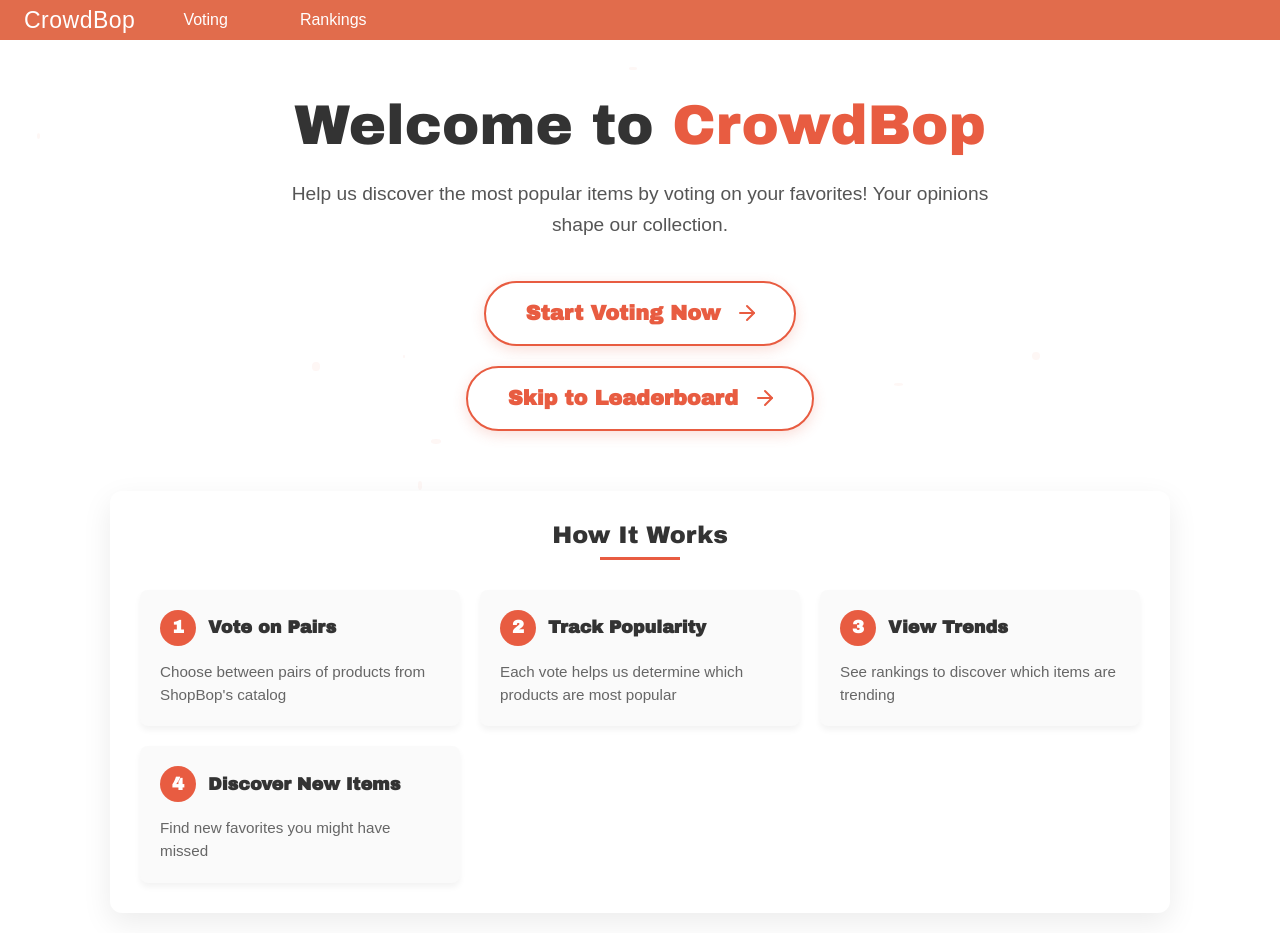
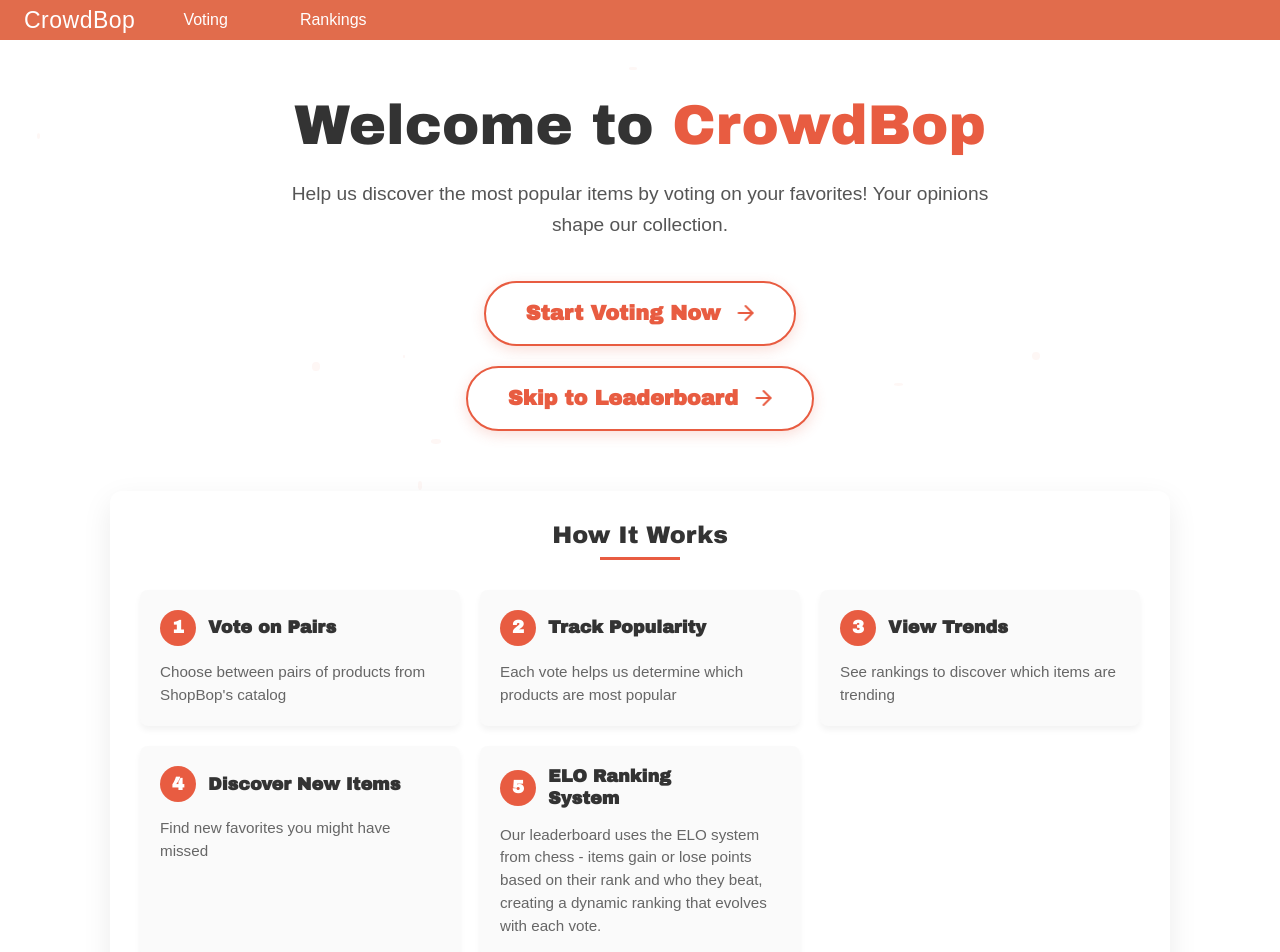
Before and after one commit to Crowdbop-ai/React_website, a React (Vite) app: page / in a window 1280 px wide. Shown: the top 952 px of the page. Built offline with nearby package versions, Linux system fonts and the light colour scheme.

Commit message:
ELO ranking system

```diff
--- a/src/content/CrowdbopHome.jsx
+++ b/src/content/CrowdbopHome.jsx
@@ -611,6 +611,76 @@
               Find new favorites you might have missed
             </p>
           </div>
+
+          {/* Step 5 */}
+          <div
+            className="step-card"
+            style={{
+              padding: "20px",
+              backgroundColor: "#fafafa",
+              borderRadius: "8px",
+              boxShadow: "0 4px 6px rgba(0,0,0,0.05)",
+              transition: "transform 0.3s ease, box-shadow 0.3s ease",
+              cursor: "default",
+            }}
+            onMouseOver={(e) => {
+              e.currentTarget.style.transform = "translateY(-5px)";
+              e.currentTarget.style.boxShadow = "0 8px 15px rgba(0,0,0,0.1)";
+            }}
+            onMouseOut={(e) => {
+              e.currentTarget.style.transform = "translateY(0)";
+              e.currentTarget.style.boxShadow = "0 4px 6px rgba(0,0,0,0.05)";
+            }}
+          >
+            <div
+              style={{
+                display: "flex",
+                alignItems: "center",
+                marginBottom: "15px",
+              }}
+            >
+              <div
+                style={{
+                  backgroundColor: "#E85C41",
+                  color: "#fff",
+                  width: "36px",
+                  height: "36px",
+                  borderRadius: "50%",
+                  display: "flex",
+                  alignItems: "center",
+                  justifyContent: "center",
+                  marginRight: "12px",
+                  fontWeight: "bold",
+                  fontSize: "18px",
+                }}
+              >
+                5
+              </div>
+              <h3
+                style={{
+                  margin: "0",
+                  fontSize: "1.1rem",
+                  fontWeight: "bold",
+                  color: "#333",
+                }}
+              >
+                ELO Ranking System
+              </h3>
+            </div>
+            <p
+              style={{
+                margin: "0",
+                color: "#666",
+                fontFamily: "Arial, sans-serif",
+                fontSize: "0.95rem",
+                lineHeight: "1.5",
+              }}
+            >
+              Our leaderboard uses the ELO system from chess - items gain or
+              lose points based on their rank and who they beat, creating a
+              dynamic ranking that evolves with each vote.
+            </p>
+          </div>
         </div>
       </div>
 
```
